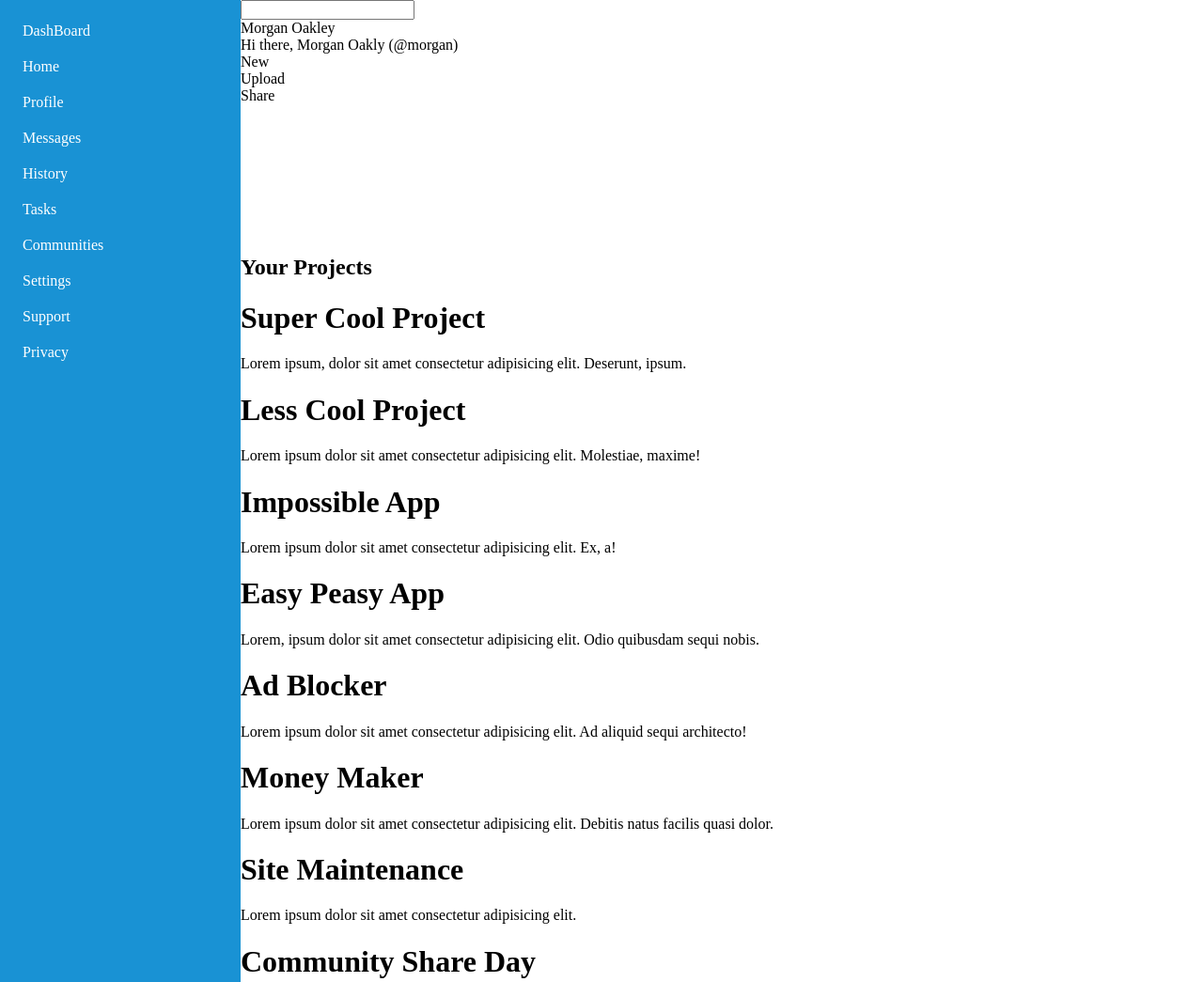
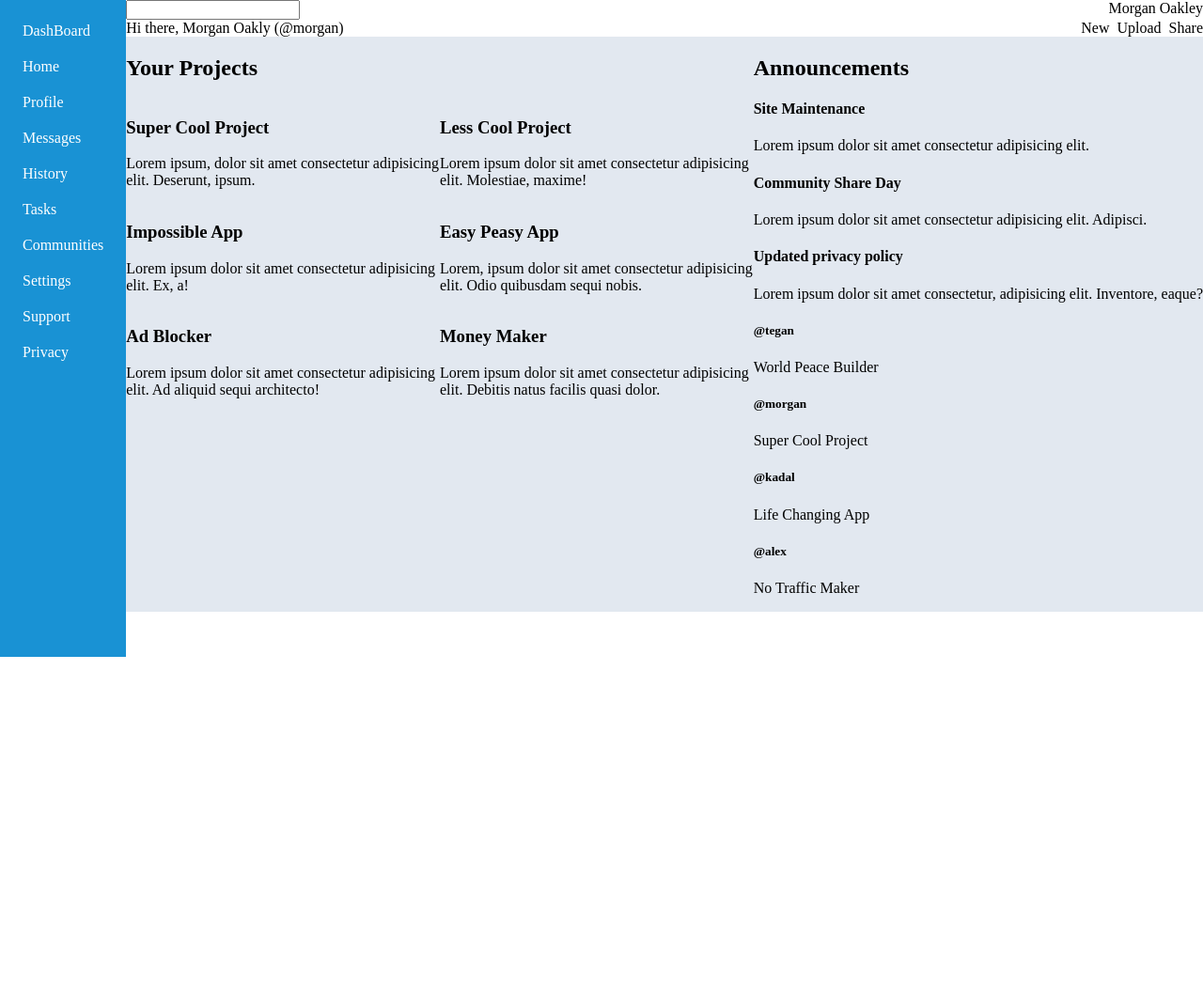
Before and after one commit to kutlo2019/dashboard, a plain HTML site: page index.html in a window 1280 px wide. Shown: the top 1045 px of the page at 94% size. After the commit the page ends 800 px from the top, so only its background shows below. Drawn offline with Linux system fonts and the light colour scheme.

Commit message:
add wrappers and align general content

```diff
--- a/index.html
+++ b/index.html
@@ -69,53 +69,60 @@
             </div>
         </div>
         <div class="content">
+            <div class="projects-wrapper">
+                <h2>Your Projects</h2>
                 <div class="projects">
-                <h2>Your Projects</h2>
                     <div class="project">
-                    <h1>Super Cool Project</h1>
+                        <h3>Super Cool Project</h3>
                         <p>Lorem ipsum, dolor sit amet consectetur adipisicing elit. Deserunt, ipsum.</p>
                         <div class="icons"></div>
                     </div>
                     <div class="project">
-                    <h1>Less Cool Project</h1>
+                        <h3>Less Cool Project</h3>
                         <p>Lorem ipsum dolor sit amet consectetur adipisicing elit. Molestiae, maxime!</p>
                         <div class="icons"></div>
                     </div>
                     <div class="project">
-                    <h1>Impossible App</h1>
+                        <h3>Impossible App</h3>
                         <p>Lorem ipsum dolor sit amet consectetur adipisicing elit. Ex, a!</p>
                         <div class="icons"></div>
                     </div>
                     <div class="project">
-                    <h1>Easy Peasy App</h1>
+                        <h3>Easy Peasy App</h3>
                         <p>Lorem, ipsum dolor sit amet consectetur adipisicing elit. Odio quibusdam sequi nobis.</p>
                         <div class="icons"></div>
                     </div>
                     <div class="project">
-                    <h1>Ad Blocker</h1>
+                        <h3>Ad Blocker</h3>
                         <p>Lorem ipsum dolor sit amet consectetur adipisicing elit. Ad aliquid sequi architecto!</p>
                         <div class="icons"></div>
                     </div>
                     <div class="project">
-                    <h1>Money Maker</h1>
+                        <h3>Money Maker</h3>
                         <p>Lorem ipsum dolor sit amet consectetur adipisicing elit. Debitis natus facilis quasi dolor.</p>
                         <div class="icons"></div>
                     </div>
                 </div>
+            </div>
+            <div class="info-bar">
+                <div class="announcements-wrapper">
+                    <h2>Announcements</h2>
                     <div class="announcements">
                         <div class="announcement">
-                    <h1>Site Maintenance</h1>
+                            <h4>Site Maintenance</h4>
                             <p>Lorem ipsum dolor sit amet consectetur adipisicing elit.</p>
                         </div>
                         <div class="announcement">
-                    <h1>Community Share Day</h1>
+                            <h4>Community Share Day</h4>
                             <p>Lorem ipsum dolor sit amet consectetur adipisicing elit. Adipisci.</p>
                         </div>
                         <div class="announcement">
-                    <h1>Updated privacy policy</h1>
+                            <h4>Updated privacy policy</h4>
                             <p>Lorem ipsum dolor sit amet consectetur, adipisicing elit. Inventore, eaque?</p>
                         </div>
                     </div>
+                </div>
+                <div class="trending-wrapper">
                     <div class="trending">
                         <div class="trending-item">
                             <div class="img"></div>
@@ -148,5 +155,7 @@
                     </div>
                 </div>
             </div>
+        </div>
+    </div>
 </body>
 </html>
--- a/styles.css
+++ b/styles.css
@@ -1,12 +1,13 @@
 :root {
     --sidebar-bg: #1992d4;
     --sidebar-color: #fff;
+    --content-bg: #e2e8f0;
 }
 
 .container {
     display: grid;
-    grid-template-columns: 1fr 4fr;
-    grid-template-rows: 1fr 5fr;
+    grid-template-columns: auto 4fr;
+    grid-template-rows: auto 5fr;
 }
 
 .sidebar {
@@ -35,11 +36,35 @@
 .header {
     grid-column: 2 / 3;
     grid-row: 1 / 2;
+
+    display: flex;
+    flex-direction: column;
+}
+
+.top-bar, .bottom-bar, .search-bar, .profile-bar, .action-buttons {
+    display: flex;
+}
+
+.top-bar, .bottom-bar {
+    justify-content: space-between;
+}
+
+.action-buttons {
+    gap: 8px;
 }
 
 .content {
+    background-color: var(--content-bg);
     grid-column: 2 / 3;
     grid-row: 2 / 3;
+
+    display: grid;
+    grid-template-columns: 2fr auto;
+}
+
+.projects {
+    display: grid;
+    grid-template-columns: repeat(auto-fill, minmax(300px, 1fr));
 }
 
 html, body {
```
Lines whose indentation alone changed are shown as unchanged.
